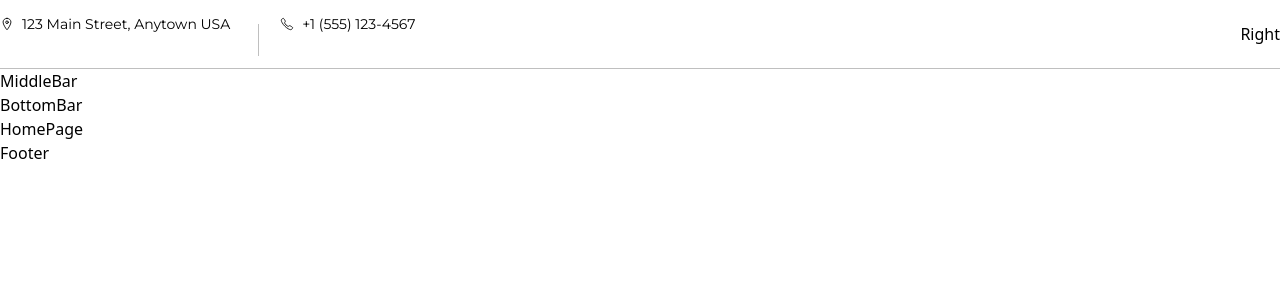
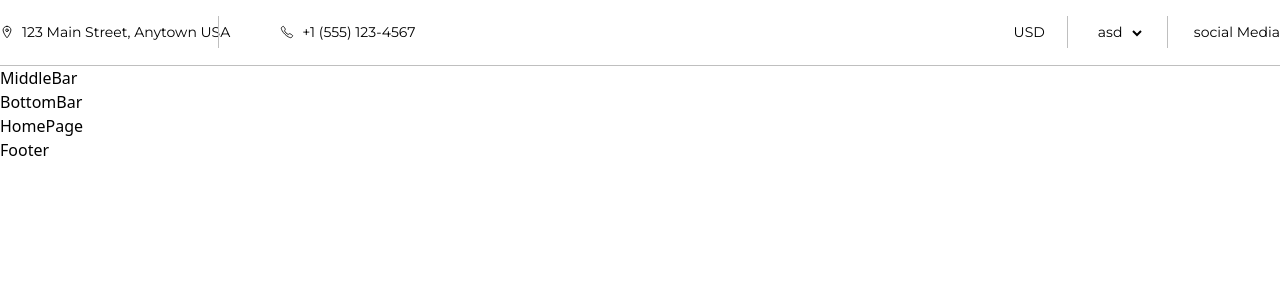
Before and after one commit to nazmulalamdev/eshop, a React (Vite) app: page / in a window 1280 px wide. Shown: the top 300 px of the page. Built offline with nearby package versions, Linux system fonts and the light colour scheme.

Commit message:
header right

```diff
--- a/src/components/header/TopBar.jsx
+++ b/src/components/header/TopBar.jsx
@@ -3,26 +3,17 @@ import Container from "../commonLayout/Container";
 import { Link } from "react-router-dom";
 import { IoLocationOutline } from "react-icons/io5";
 import { IoCallOutline } from "react-icons/io5";
+import TopLeftBar from "./topbarComponents/TopLeftBar";
+import TopRightBar from "./topbarComponents/TopRightBar";
 
 const TopBar = () => {
   return (
     <>
       <div className="border-b border-[#BFBFBF] border-solid py-[22px]">
         <Container>
-          <div className="flex justify-between items-center">
-            <div className="flex items-center gap-[50px] font-['Montserrat'] font-normal text-sm relative after:content-[''] after:absolute after:w-[1px] after:h-[32px] after:bg-[#BFBFBF] after:left-[62%] after:top-[50%] after: -translate-y-1/2">
-              <Link
-                to="https://maps.app.goo.gl/y2pNKvRCn3pEGuxH8"
-                className="flex items-center gap-2"
-                target="_blank"
-              >
-                <IoLocationOutline /> 123 Main Street, Anytown USA
-              </Link>
-              <Link to="tel:1234567890" className="flex items-center gap-2">
-                <IoCallOutline /> +1 (555) 123-4567
-              </Link>
-            </div>
-            <div>Right</div>
+          <div className="flex justify-between items-center font-['Montserrat'] font-normal text-sm relative">
+            <TopLeftBar />
+            <TopRightBar />
           </div>
         </Container>
       </div>
--- /dev/null
+++ b/src/components/header/topbarComponents/TopLeftBar.jsx
@@ -0,0 +1,24 @@
+import React from "react";
+import { IoCallOutline, IoLocationOutline } from "react-icons/io5";
+import { Link } from "react-router-dom";
+
+const TopLeftBar = () => {
+  return (
+    <>
+      <div className="flex items-center gap-[50px] relaltive after:content-[''] after:absolute after:w-[1px] after:h-[32px] after:bg-[#BFBFBF] after:left-[17%] after:top-[50%] after:-translate-y-1/2">
+        <Link
+          to="https://maps.app.goo.gl/y2pNKvRCn3pEGuxH8"
+          className="flex items-center gap-2"
+          target="_blank"
+        >
+          <IoLocationOutline /> 123 Main Street, Anytown USA
+        </Link>
+        <Link to="tel:1234567890" className="flex items-center gap-2">
+          <IoCallOutline /> +1 (555) 123-4567
+        </Link>
+      </div>
+    </>
+  );
+};
+
+export default TopLeftBar;
--- /dev/null
+++ b/src/components/header/topbarComponents/TopRightBar.jsx
@@ -0,0 +1,22 @@
+import React from "react";
+
+const TopRightBar = () => {
+  return (
+    <>
+      <div className="flex justify-end items-center gap-[49px]">
+        <div>USD</div>
+        <div className="relaltive after:content-[''] after:absolute after:w-[1px] after:h-[32px] after:bg-[#BFBFBF] after:right-[212px] after:top-[50%] after:-translate-y-1/2 before:content-[''] before:absolute before:w-[1px] before:h-[32px] before:bg-[#BFBFBF] before:right-[112px] before:top-[50%] before:-translate-y-1/2">
+          <select name="" id="">
+            <option value="">asd</option>
+            <option value="">dfg</option>
+            <option value="">wee</option>
+            <option value="">qwe</option>
+          </select>
+        </div>
+        <div>social Media</div>
+      </div>
+    </>
+  );
+};
+
+export default TopRightBar;
```
